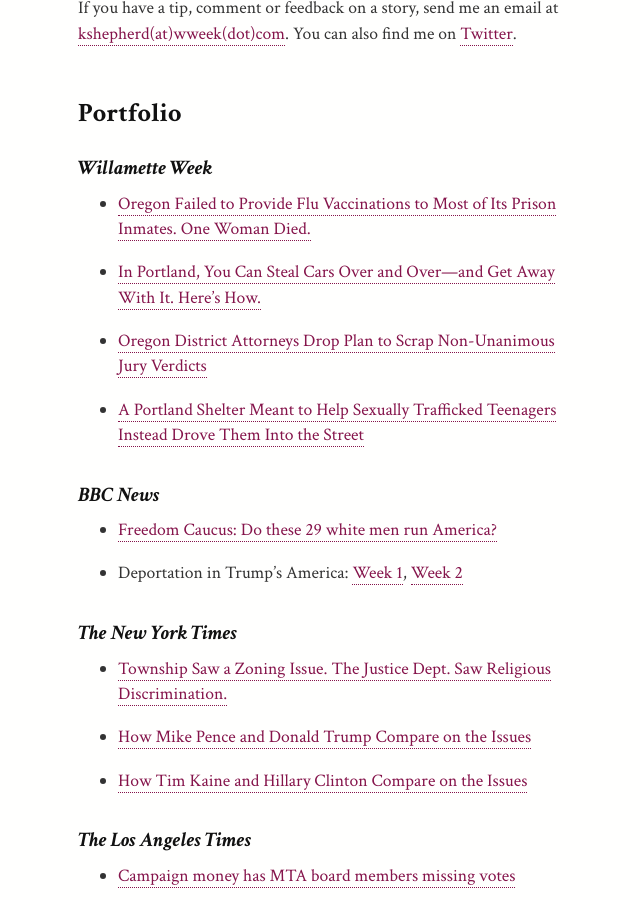
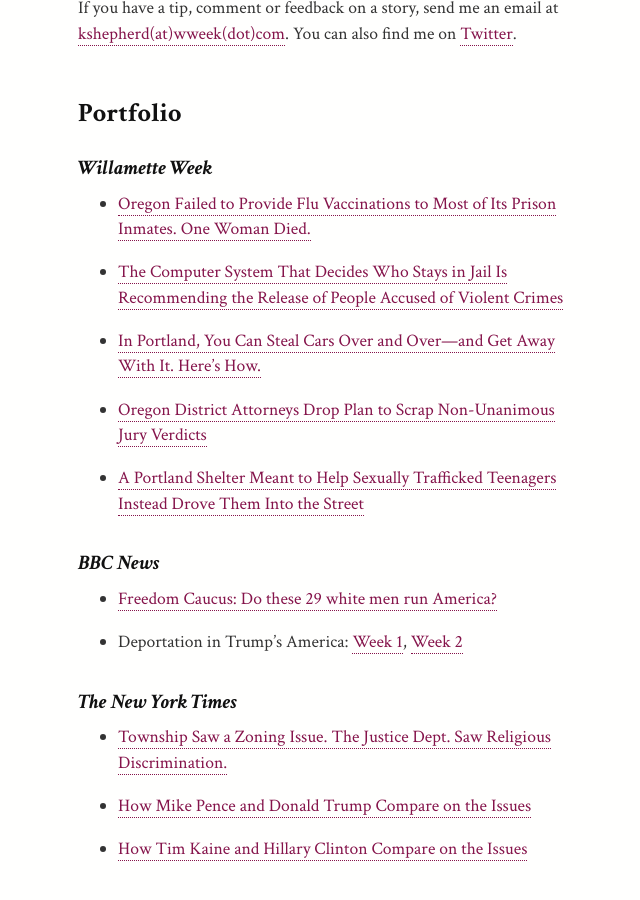
Before and after one commit to ksheps/ksheps.github.io, a Jekyll site: the page built from index.md, in a window 1280 px wide and 900 px high, scrolled down 946 px. Shown: the whole window, without its empty margins (312-952 px from the left). Built offline with Jekyll 4.4.1, drawn with Linux system fonts in a browser that asks for light colours.

Commit message:
Update index.md

```diff
--- a/index.md
+++ b/index.md
@@ -25,6 +25,8 @@ If you have a tip, comment or feedback on a story, send me an email at [kshepher
 ### Willamette Week
 
 - [Oregon Failed to Provide Flu Vaccinations to Most of Its Prison Inmates. One Woman Died.](http://www.wweek.com/news/state/2018/03/21/oregon-failed-to-provide-flu-vaccinations-to-most-of-its-prison-inmates-one-woman-died/)
+
+- [The Computer System That Decides Who Stays in Jail Is Recommending the Release of People Accused of Violent Crimes](http://www.wweek.com/news/courts/2018/04/04/the-computer-system-that-decides-who-stays-in-jail-is-recommending-the-release-of-people-accused-of-violent-crimes/)
 
 - [In Portland, You Can Steal Cars Over and Over—and Get Away With It. Here’s How.](http://www.wweek.com/news/courts/2017/11/29/in-portland-you-can-steal-cars-over-and-over-and-get-away-with-it-heres-how/)
 
```
